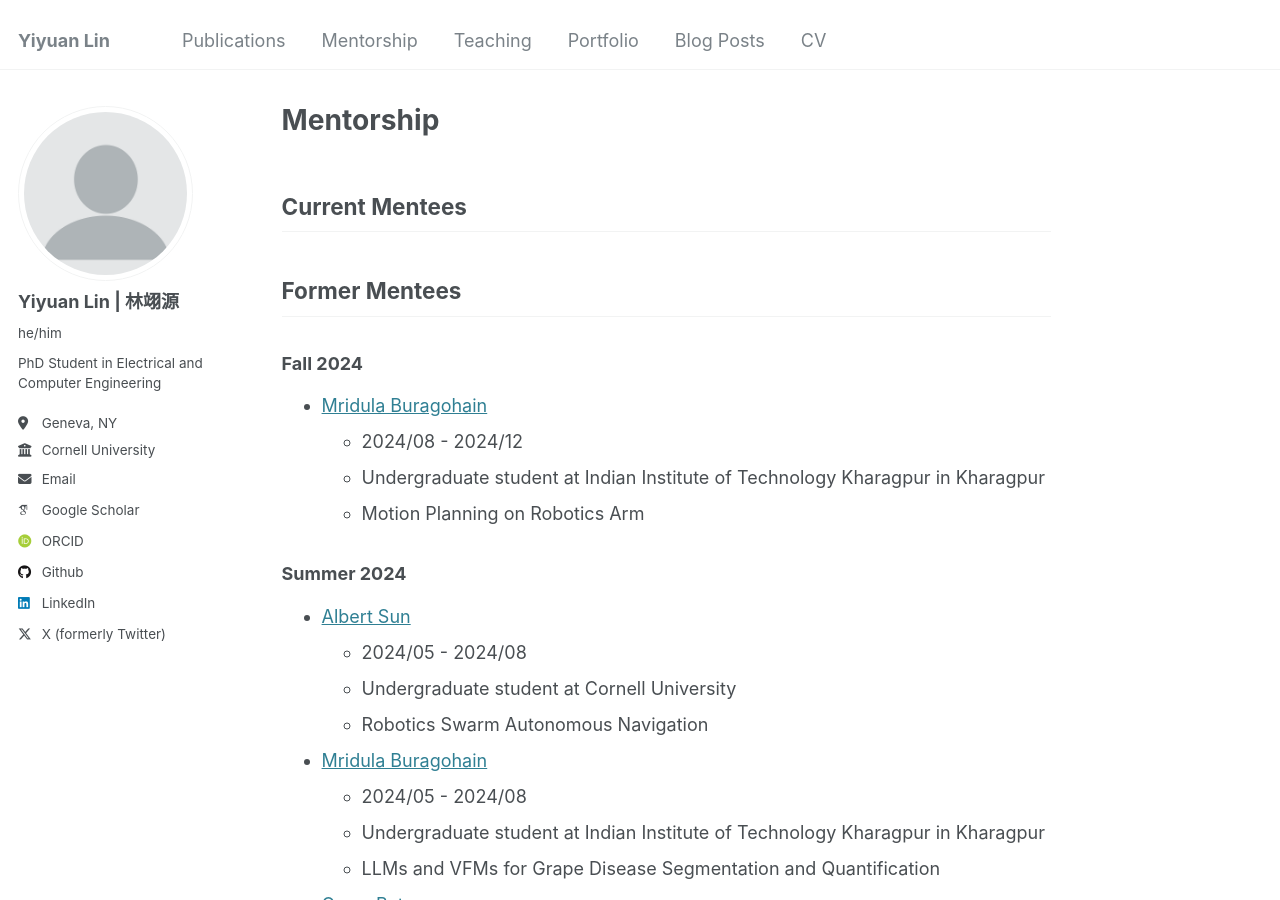
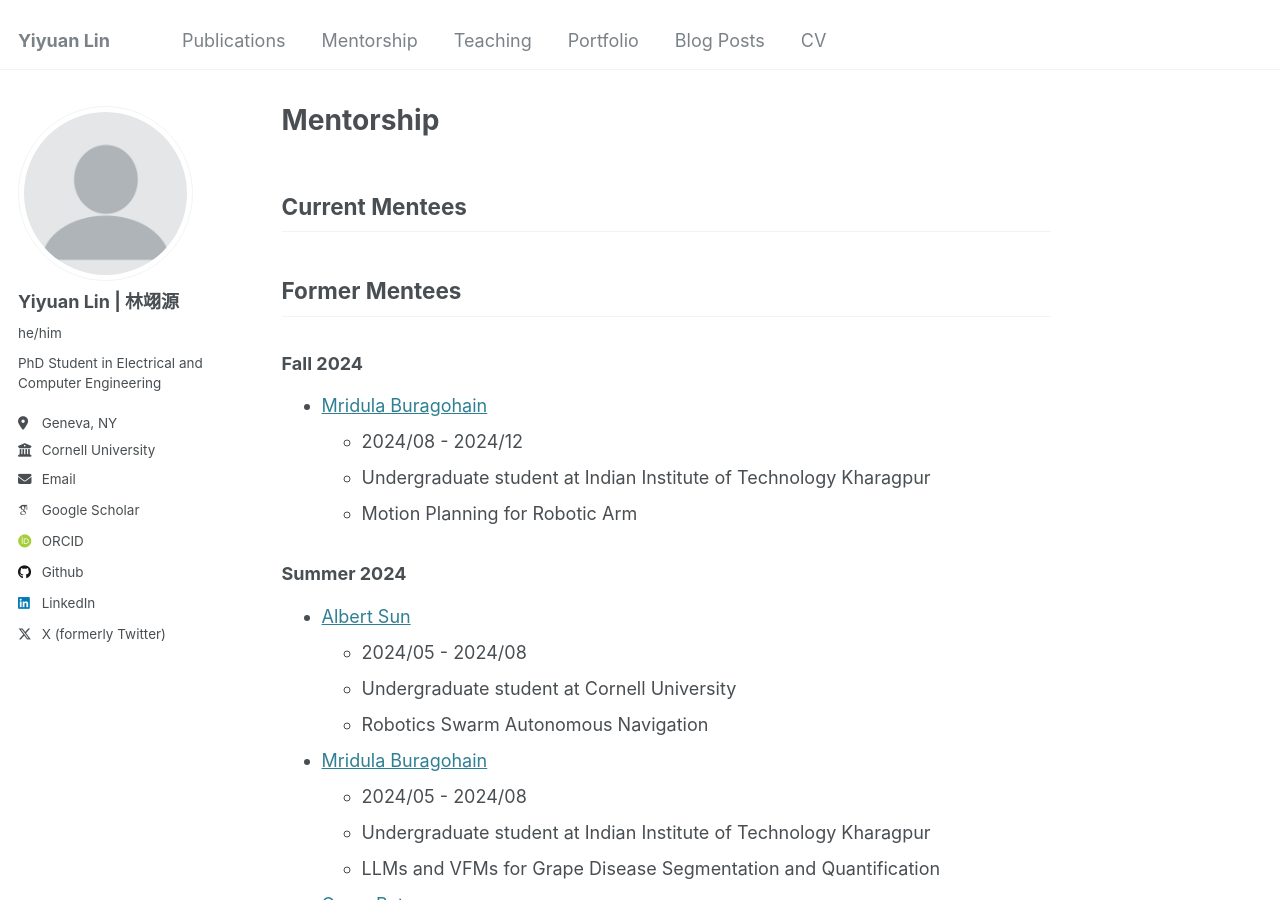
Before and after one commit to YiyuanLinXX/YiyuanLinXX.github.io, a Jekyll site: the page built from _pages/mentorship.md, in a window 1280 px wide and 900 px high. Built offline with Jekyll 4.4.1, drawn with Linux system fonts in a browser that asks for light colours; some web fonts are replaced.

Commit message:
update mentorship

```diff
--- a/_pages/mentorship.md
+++ b/_pages/mentorship.md
@@ -12,8 +12,8 @@ redirect_from:
 ### Fall 2024
 - [Mridula Buragohain](https://mridulaburagohain.github.io/)
     - 2024/08 - 2024/12
-    - Undergraduate student at Indian Institute of Technology Kharagpur in Kharagpur
-    - Motion Planning on Robotics Arm
+    - Undergraduate student at Indian Institute of Technology Kharagpur
+    - Motion Planning for Robotic Arm
 
 ### Summer 2024
 - [Albert Sun](https://github.com/asun121)
@@ -23,7 +23,7 @@ redirect_from:
 
 - [Mridula Buragohain](https://mridulaburagohain.github.io/)
     - 2024/05 - 2024/08
-    - Undergraduate student at Indian Institute of Technology Kharagpur in Kharagpur
+    - Undergraduate student at Indian Institute of Technology Kharagpur
     - LLMs and VFMs for Grape Disease Segmentation and Quantification
 
 - [Owen Bates](https://github.com/okb6)
```
